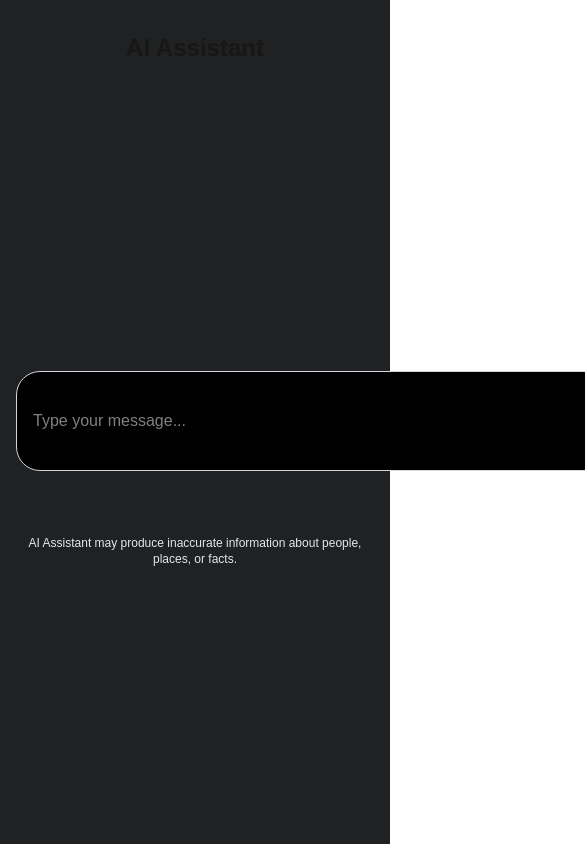
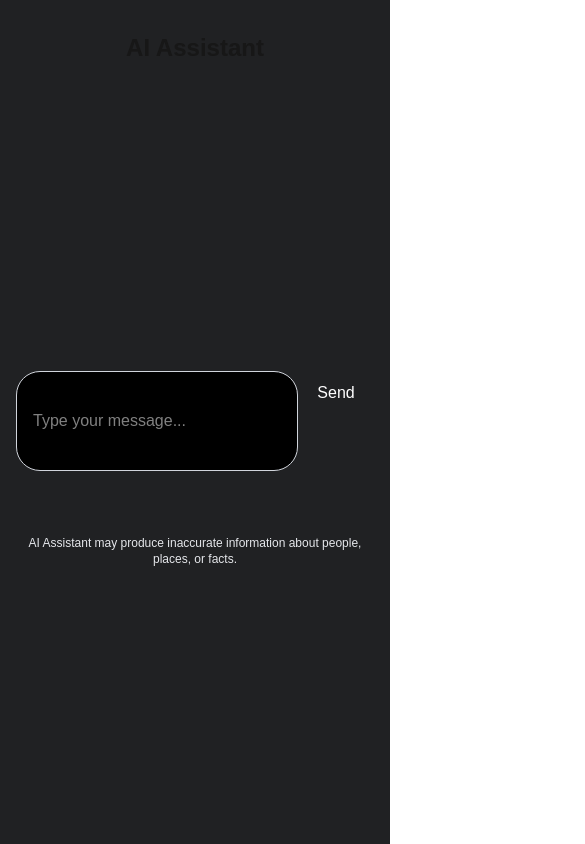
Before and after one commit to Shubh1127/Chat-bot, a Next.js app in the folder frontend/: page / in a window 390 px wide. Shown: the top 844 px of the page, 585 px wide, since content can reach past the window. Built offline with nearby package versions, Linux system fonts and the light colour scheme.

Commit message:
makes more responsive

```diff
--- a/frontend/src/app/page.tsx
+++ b/frontend/src/app/page.tsx
@@ -55,16 +55,16 @@ export default function Home() {
   };
 
   return (
-    <div className="flex flex-col h-screen w-screen bg-[#202123] " >
+    <div className="flex flex-col h-screen w-screen bg-[#202123]">
       <h1 className="text-center my-8 font-bold text-2xl">AI Assistant</h1>
-      <div className={`overflow-y-auto  ${messages.length===0? "h-[25%]" : "h-[80%]"} w-full mb-12 p-4 px-[20vw]`} style={{ scrollBehavior: "smooth" }}>
+      <div className={`overflow-y-auto ${messages.length===0 ? "h-[25%]" : "h-[80%]"} w-full mb-12 p-4 px-4 md:px-[20vw]`} style={{ scrollBehavior: "smooth" }}>
       {!messages && (
         <p className="text-center text-4xl mt-[12vh]">What can I help with?</p>
       )}
       {messages.map((msg,index)=>{
         return (
-          <div key={index} className={`mb-4  ${msg.role === "user" ? "text-right" : "text-left"}`}>
-            <div className={`inline-block px-4 py-2 rounded-lg ${msg.role === "user" ? " bg-[#343541] text-white p-4 rounded-xl max-w-md  text-left" : "  text-white p-4 rounded-xl max-w"}`}>
+          <div key={index} className={`mb-4 ${msg.role === "user" ? "text-right" : "text-left"}`}>
+            <div className={`inline-block px-4 py-2 rounded-lg ${msg.role === "user" ? "bg-[#343541] text-white p-4 rounded-xl max-w-[90%] md:max-w-md text-left" : "text-white p-4 rounded-xl max-w-[90%] md:max-w-full"}`}>
               <ReactMarkdown>{msg.content}</ReactMarkdown>
             </div>
           </div>
@@ -72,16 +72,25 @@ export default function Home() {
       })}
       <div ref={messageEndRef} />
       </div>
-      <div className="flex  mb-8 space-y-4  mx-auto p-4">
-        <input value={input} onChange={(e)=>setInput(e.target.value)} onKeyDown={handleKeyDown}  placeholder="Type your message..." className="flex-1 border border-gray-300 bg-black w-4xl text-white rounded-3xl px-4 h-[100px] py-2 focus:outline-none focus:ring-2 focus:ring-blue-500 focus:border-transparent" />
-        <button onClick={askAI} disabled={isLoading} className=" text-white rounded-lg h-11 mx-2 w-[8%]  hover:bg-blue-600 disabled:opacity-50">
-          {isLoading ? "" : ""}
+      <div className="flex mb-8 space-y-4 mx-auto p-4 w-full md:w-auto">
+        <input
+          value={input}
+          onChange={(e)=>setInput(e.target.value)}
+          onKeyDown={handleKeyDown}
+          placeholder="Type your message..."
+          className="flex-1 border border-gray-300 bg-black text-white rounded-3xl px-4 h-[100px] py-2 focus:outline-none focus:ring-2 focus:ring-blue-500 focus:border-transparent w-full md:w-auto"
+        />
+        <button
+          onClick={askAI}
+          disabled={isLoading}
+          className="text-white rounded-lg h-11 mx-2 w-[60px] md:w-[8%] hover:bg-blue-600 disabled:opacity-50"
+        >
+          {isLoading ? "" : "Send"}
         </button>
       </div>
-        <footer className="text-center text-gray-200 text-xs mx-4 mb-4">
-          AI Assistant may produce inaccurate information about people, places, or facts.
-        </footer>
-
+      <footer className="text-center text-gray-200 text-xs mx-4 mb-4">
+        AI Assistant may produce inaccurate information about people, places, or facts.
+      </footer>
     </div>
   )
 }
```
